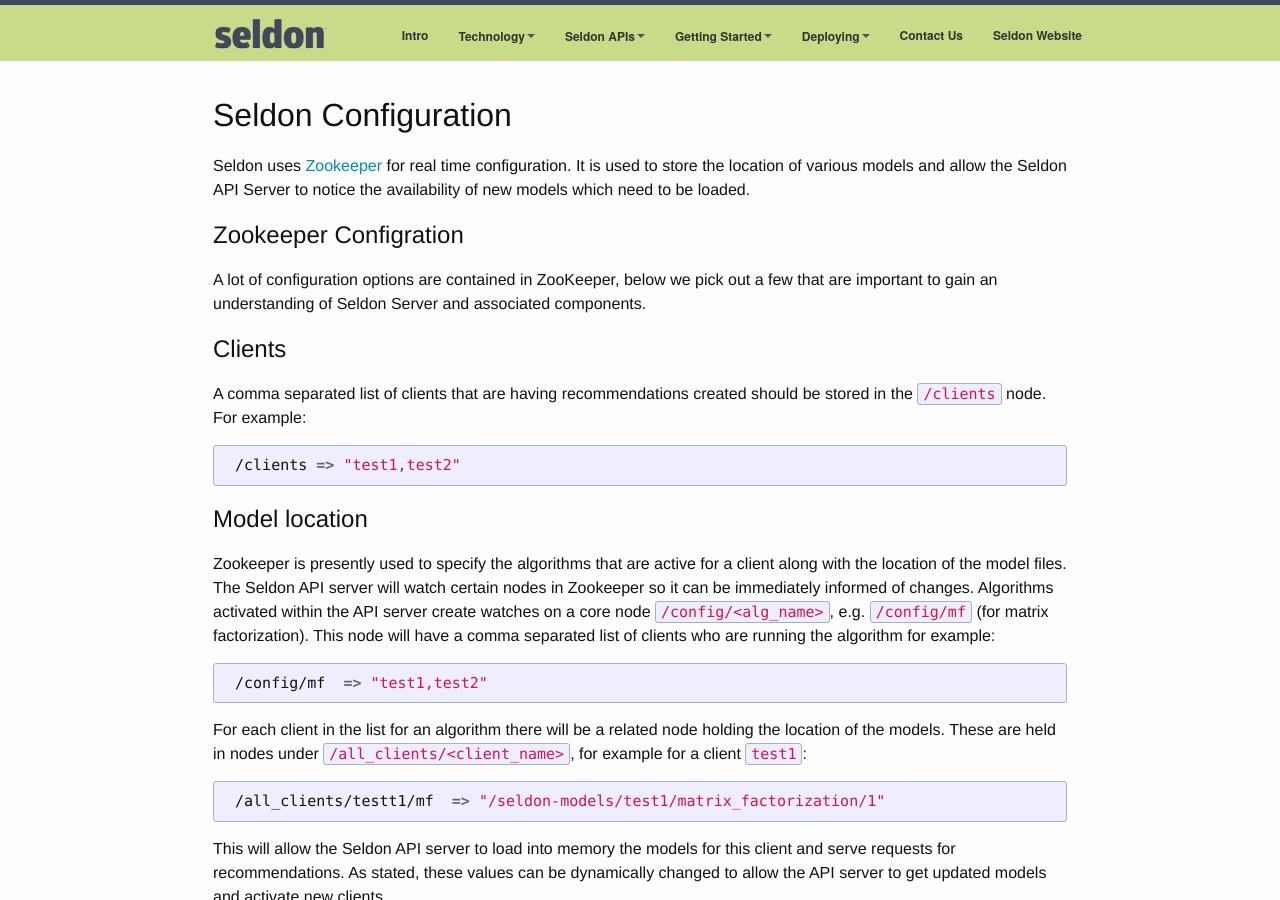
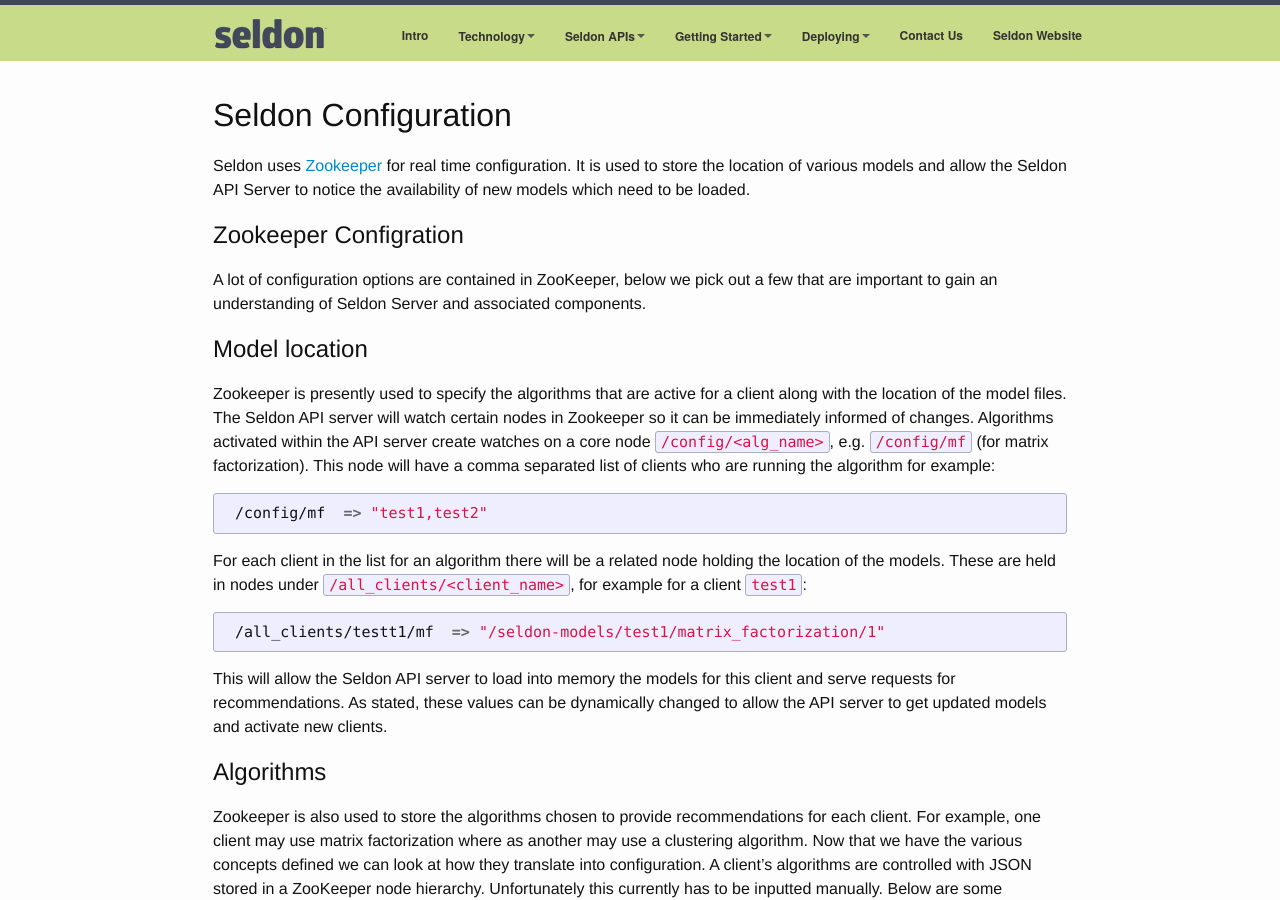
Before and after one commit to SeldonIO/seldonio.github.com, a Jekyll site: the page built from configuration.md, in a window 1280 px wide and 900 px high. Built offline with Jekyll 4.4.1, drawn with Linux system fonts in a browser that asks for light colours.

Commit message:
remove /clients as not used

```diff
--- a/configuration.md
+++ b/configuration.md
@@ -10,14 +10,6 @@ Seldon uses [Zookeeper](http://zookeeper.apache.org/) for real time configuratio
 ## Zookeeper Configration
 
 A lot of configuration options are contained in ZooKeeper, below we pick out a few that are important to gain an understanding of Seldon Server and associated components.
-
-### Clients
-
-A comma separated list of clients that are having recommendations created should be stored in the `/clients` node. For example:
-
-{% highlight bash %}
- /clients => "test1,test2"
-{% endhighlight %}
 
 ### Model location
 
```
